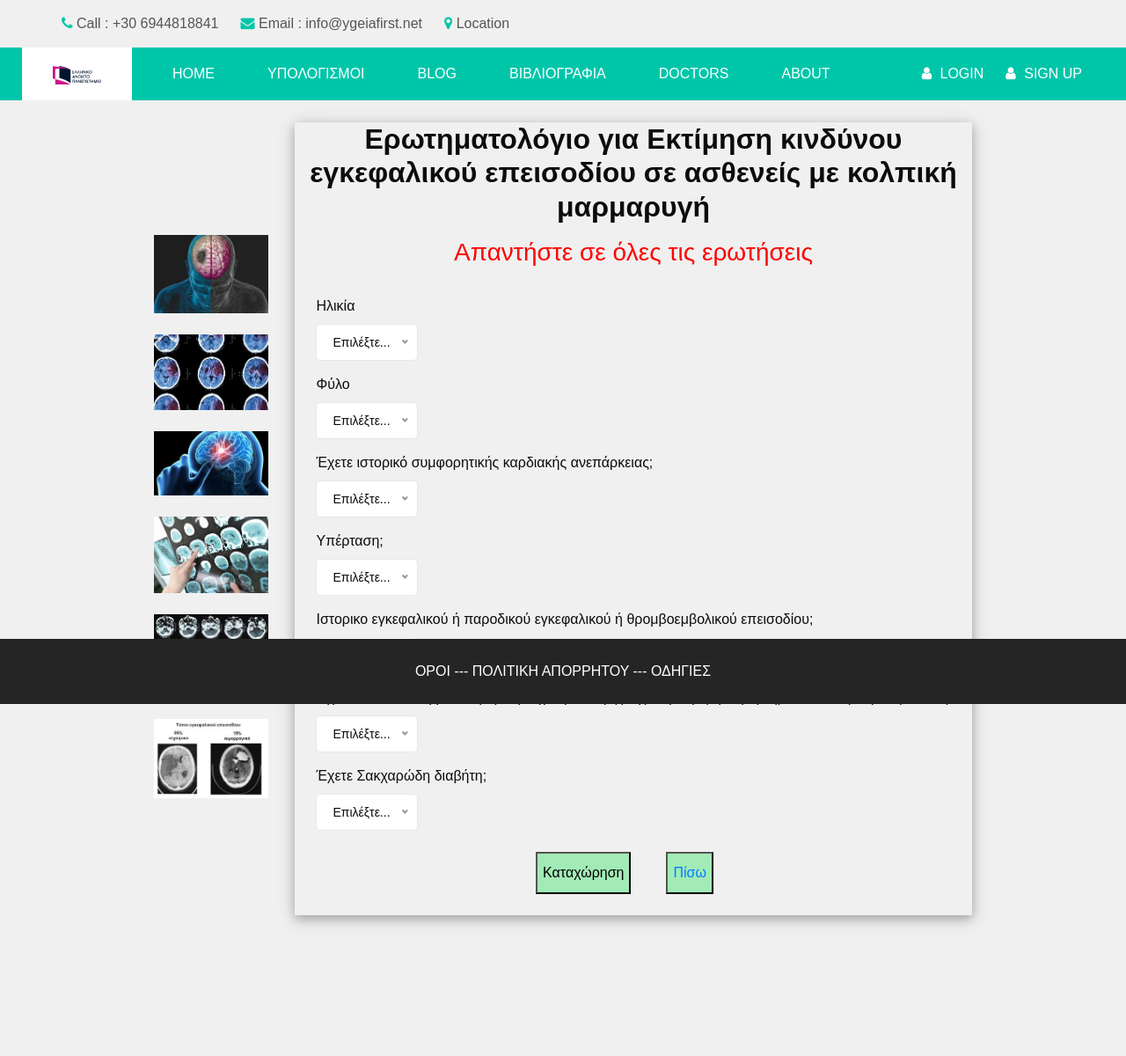
After one commit to Nikgabi/color, a PHP site: page /strock.php in a window 1280 px wide. The commit adds this page. Shown: the whole page at 88% size. Run offline with PHP 8.4, Linux system fonts and the light colour scheme; some libraries are stand-ins or nearby versions.

Commit message:
Add files via upload

```diff
--- /dev/null
+++ b/strock.php
@@ -0,0 +1,133 @@
+<?php include('up.php'); ?>
+
+<head>
+	<title>Strock</title>
+
+</head>
+
+<div id = container class="layout_padding-bottom">
+
+  <section class="about_section">
+    <div class="container">
+      <div class="row">
+        <div class="col-md-2 ">
+          <div class="img-box">
+            <img src="images/strock1.jpeg" alt="">
+          </div><br>
+		  <div class="img-box">
+            <img src="images/strock2.jpeg" alt="">
+          </div><br>
+		  <div class="img-box">
+            <img src="images/strock3.jpeg" alt="">
+          </div><br>
+		  <div class="img-box">
+            <img src="images/strock4.jpeg" alt="">
+          </div><br>
+		  <div class="img-box">
+            <img src="images/strock5.jpeg" alt="">
+          </div><br>
+		  <div class="img-box">
+            <img src="images/strock6.jpeg" alt="">
+          </div><br>
+        </div>
+		<div class="col-md-10 ">
+		<div class="w3-card-4" style="background-color: rgb(240,240,240); text-align:center;">
+		<form name="strock" action="strock_scor.php" style="display: flex;  align-items: center; margin-bottom: 20px;" method="POST" onsubmit="return FormValidate()">
+                <label>
+                    <h2 style="font-weight: bold;">Ερωτηματολόγιο για Εκτίμηση κινδύνου εγκεφαλικού επεισοδίου σε ασθενείς με κολπική μαρμαρυγή</h2>
+                </label>
+				<h3 style="color: red">Απαντήστε σε όλες τις ερωτήσεις</h3><br>
+
+
+                <div style="display: flex; flex-direction: column; align-items: center; gap: 15px;">
+                    <div style="width: 100%; max-width: 900px; text-align: left;">
+                        <label for="er1">Ηλικία</label><br>
+                        <select name="er1" required style="width: 100%; padding: 8px;">
+                            <option value="" >Επιλέξτε...</option>
+                            <option value="0">λιγότερο από 65 ετών</option>
+                            <option value="1">65 έως 74 ετών</option>
+                            <option value="2">Πάνω από 75 ετών</option>
+
+                        </select>
+                    </div>
+                    <div style="width: 100%; max-width: 900px; text-align: left;">
+                        <label for="er2">Φύλο</label><br>
+                        <select name="er2" required style="width: 100%; padding: 8px;">
+                            <option value="" >Επιλέξτε...</option>
+                            <option value="1">Γυναίκα</option>
+                            <option value="0">Άνδρας</option>
+
+                        </select>
+                    </div>
+                    <div style="width: 100%; max-width: 900px; text-align: left;">
+                        <label for="er3">Έχετε ιστορικό συμφορητικής καρδιακής ανεπάρκειας;</label><br>
+                        <select name="er3" required style="width: 100%; padding: 8px;">
+                            <option value="" >Επιλέξτε...</option>
+                            <option value="0">Όχι</option>
+                            <option value="1">Ναί</option>
+
+                        </select>
+                    </div>
+
+
+					<div style="width: 100%; max-width: 900px; text-align: left;">
+                        <label for="er4">Υπέρταση;</label><br>
+                        <select name="er4" required style="width: 100%; padding: 8px;">
+                            <option value="" >Επιλέξτε...</option>
+                            <option value="0">Όχι</option>
+                            <option value="1">Ναί</option>
+
+                        </select>
+                    </div>
+					<div style="width: 100%; max-width: 900px; text-align: left;">
+                        <label for="er5">Ιστορικο εγκεφαλικού ή παροδικού εγκεφαλικού ή θρομβοεμβολικού επεισοδίου;</label><br>
+                        <select name="er5" required style="width: 100%; padding: 8px;">
+                            <option value="" >Επιλέξτε...</option>
+                            <option value="0">Όχι</option>
+                            <option value="2">Ναί</option>
+
+                        </select>
+                    </div>
+					<div style="width: 100%; max-width: 900px; text-align: left;">
+                        <label for="er6">Έχετε νόσο των αγγείων; (δηλ προηγούμενο έμφραγμα ή περιφερική αρτηριοπάθεια ή αορτική πλάκα)</label><br>
+                        <select name="er6" required style="width: 100%; padding: 8px;">
+                            <option value="" >Επιλέξτε...</option>
+                            <option value="0">Όχι</option>
+                            <option value="1">Ναί</option>
+
+                        </select>
+                    </div>
+					<div style="width: 100%; max-width: 900px; text-align: left;">
+                        <label for="er7">Έχετε Σακχαρώδη διαβήτη;</label><br>
+                        <select name="er7" required style="width: 100%; padding: 8px;">
+                            <option value="" >Επιλέξτε...</option>
+                            <option value="0">Όχι</option>
+                            <option value="1">Ναί</option>
+
+                        </select>
+                    </div>
+
+                </div>
+
+
+                <br>
+                <div style="display: flex; gap: 20px; flex-direction: row;">
+				<input type="submit" name="submit" value="Καταχώρηση" style="background-color: rgb(162,235,182) ;"><br>
+				<button style="background-color: rgb(162,235,182) ;"><a href="calculation.php">Πίσω</a></button><br><br>
+				</div>
+				<br>
+				</form>
+				</div>
+				</div>
+				</div>
+
+
+
+
+
+
+
+	</div>
+	</div>
+	</section>
+	<?php include('down.php'); ?>
```
Also changed, not shown: anxiety_score.php (+6 -3 lines), strock_scor.php (added, +87 -0 lines).
